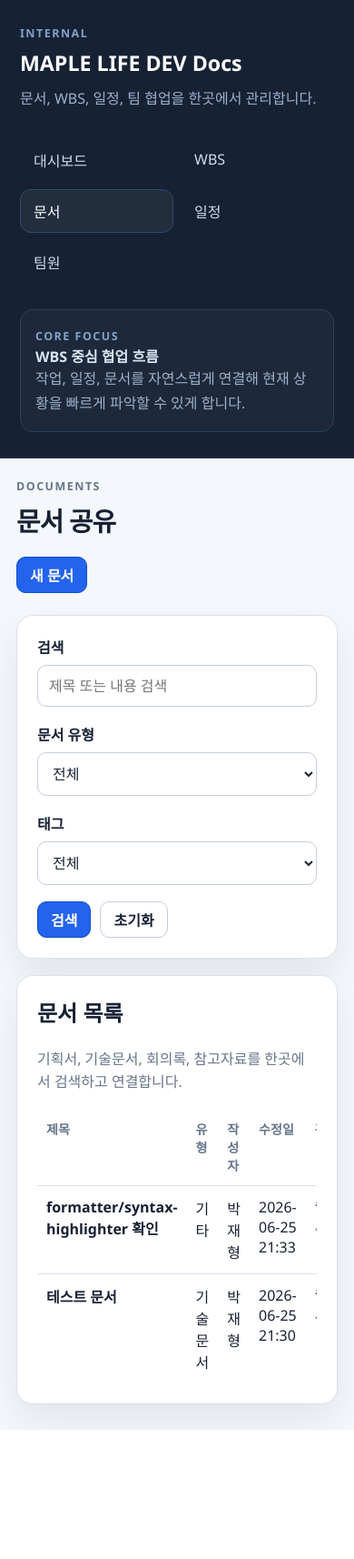
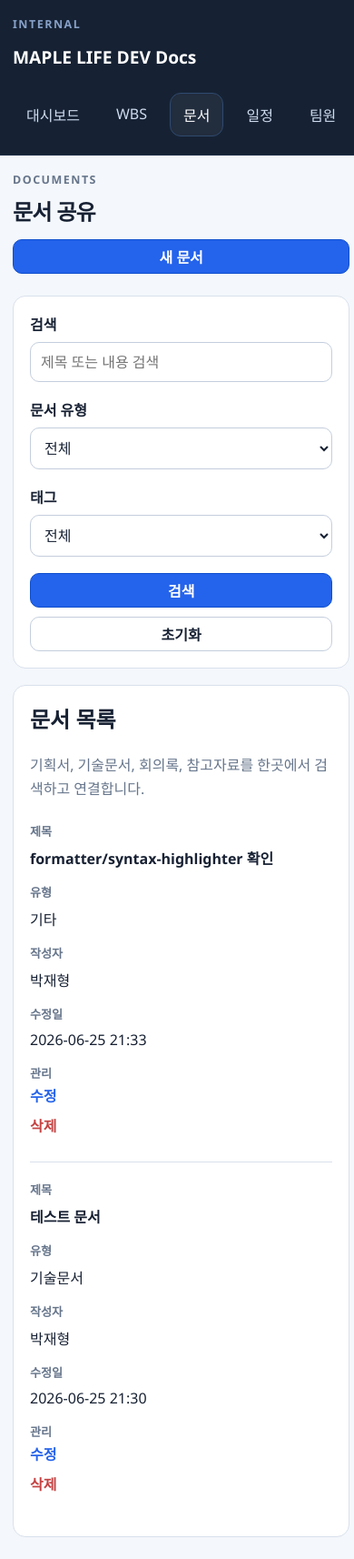
Before and after one commit to jhpark-jarvis/maple-life-docs, a Flask app: page /documents/ in a window 390 px wide. Shown: the whole page at 91% size. Before the commit the page ends 1572 px from the top, so only its background shows below. Run offline with Flask 3, Linux system fonts and the light colour scheme; data comes from the database, SQL or seed files in the repository; some libraries are stand-ins or nearby versions.

Commit message:
레이아웃 개선

```diff
--- a/app/static/styles.css
+++ b/app/static/styles.css
@@ -96,7 +96,7 @@ button, input, select, textarea { font: inherit; }
   border: 1px solid var(--line);
   border-radius: 18px;
   background: var(--surface);
-  box-shadow: var(--shadow);
+  /* box-shadow: var(--shadow); */
 }
 .stat-card strong { display: block; margin: 8px 0 6px; font-size: 2.4rem; letter-spacing: -0.05em; }
 .stat-card p, .panel-heading p, .muted-text, .subtext, .empty-state, .field-help { margin: 0; color: var(--muted); line-height: 1.6; }
@@ -124,7 +124,10 @@ button, input, select, textarea { font: inherit; }
 .button-link--danger, .text-link { color: var(--accent); text-decoration: none; font-weight: 600; }
 .button-link--danger { color: var(--danger); }
 
-.table-wrap { overflow-x: auto; }
+.table-wrap {
+  overflow-x: auto;
+  -webkit-overflow-scrolling: touch;
+}
 .table { width: 100%; border-collapse: collapse; }
 .table th, .table td { padding: 12px 10px; border-top: 1px solid var(--line); text-align: left; vertical-align: top; }
 .table thead th { border-top: 0; color: var(--muted); font-size: 0.88rem; font-weight: 700; }
@@ -172,6 +175,30 @@ button, input, select, textarea { font: inherit; }
 .list-row { display: flex; align-items: flex-start; justify-content: space-between; gap: 16px; }
 .list-row strong { display: block; margin-bottom: 4px; }
 .list-row time { color: var(--muted); white-space: nowrap; }
+
+.list-row--stack {
+  display: grid;
+  gap: 8px;
+}
+
+.list-meta-line {
+  display: flex;
+  align-items: center;
+  justify-content: space-between;
+  gap: 16px;
+}
+
+.list-meta-line > span {
+  margin-left: auto;
+  color: var(--muted);
+  text-align: right;
+}
+
+.list-meta-line__right {
+  margin-left: auto;
+  color: var(--muted);
+  text-align: right;
+}
 
 .filter-panel { margin-bottom: 18px; }
 .filter-grid { grid-template-columns: repeat(4, minmax(0, 1fr)); }
@@ -364,18 +391,163 @@ button, input, select, textarea { font: inherit; }
 
 @media (max-width: 1100px) {
   .app-shell { grid-template-columns: 1fr; }
-  .sidebar { border-right: 0; border-bottom: 1px solid var(--sidebar-border); }
-  .sidebar__nav { grid-template-columns: repeat(5, minmax(0, 1fr)); }
+  .sidebar {
+    padding: 18px 18px 16px;
+    border-right: 0;
+    border-bottom: 1px solid var(--sidebar-border);
+  }
+  .sidebar__brand {
+    display: grid;
+    gap: 6px;
+  }
+  .sidebar__caption,
+  .sidebar__note {
+    display: none;
+  }
+  .sidebar__nav {
+    display: flex;
+    gap: 10px;
+    margin-top: 16px;
+    overflow-x: auto;
+    padding-bottom: 4px;
+    scrollbar-width: thin;
+  }
+  .nav-link {
+    flex: 0 0 auto;
+    min-width: max-content;
+  }
+  .stats-grid {
+    grid-template-columns: repeat(2, minmax(0, 1fr));
+  }
 }
 
 @media (max-width: 860px) {
-  .main-shell { padding: 22px 18px 28px; }
+  .main-shell { padding: 18px 14px 24px; }
   .topbar, .panel-heading, .list-row { flex-direction: column; }
+  .topbar {
+    gap: 14px;
+  }
+  .topbar__actions {
+    width: 100%;
+  }
+  .topbar__actions .button {
+    flex: 1 1 180px;
+  }
   .stats-grid, .dashboard-grid, .detail-grid, .filter-grid, .filter-grid--wide, .form-grid { grid-template-columns: 1fr; }
   .calendar-list { grid-template-columns: repeat(2, minmax(0, 1fr)); }
   .field--actions, .form-actions, .topbar__actions, .table-actions { flex-wrap: wrap; }
-  .sidebar__nav { grid-template-columns: repeat(2, minmax(0, 1fr)); }
   .markdown-editor__panes { grid-template-columns: 1fr; }
   .markdown-editor__pane + .markdown-editor__pane { border-left: 0; border-top: 1px solid var(--line); }
   .markdown-editor__status { width: 100%; margin-left: 0; }
+  .panel,
+  .stat-card {
+    padding: 18px;
+    border-radius: 14px;
+  }
+  .stat-card strong {
+    font-size: 2rem;
+  }
+  .field input,
+  .field select,
+  .field textarea {
+    padding: 10px 11px;
+  }
+  .button,
+  .button-link {
+    min-height: 38px;
+  }
+  .toolbar-button {
+    flex: 1 1 auto;
+  }
+  .markdown-preview,
+  .markdown-editor__textarea {
+    min-height: 300px;
+  }
+  .table thead {
+    display: none;
+  }
+  .table,
+  .table tbody,
+  .table tr,
+  .table td {
+    display: block;
+    width: 100%;
+  }
+  .table tr {
+    padding: 12px 0;
+    border-top: 1px solid var(--line);
+  }
+  .table tbody tr:first-child {
+    border-top: 0;
+    padding-top: 0;
+  }
+  .table td {
+    display: grid;
+    grid-template-columns: minmax(88px, 108px) minmax(0, 1fr);
+    gap: 12px;
+    padding: 8px 0;
+    border-top: 0;
+  }
+  .table td::before {
+    content: attr(data-label);
+    color: var(--muted);
+    font-size: 0.82rem;
+    font-weight: 700;
+  }
+  .table-actions {
+    gap: 14px;
+  }
+  .table-actions form {
+    display: inline-flex;
+  }
+  .tree-cell {
+    padding-left: 0;
+  }
+  .progress-cell {
+    flex-wrap: wrap;
+  }
+  .list-row time {
+    white-space: normal;
+  }
+  .list-meta-line {
+    flex-direction: column;
+    align-items: flex-start;
+    gap: 4px;
+  }
+  .list-meta-line > span {
+    margin-left: 0;
+    text-align: left;
+  }
+  .list-meta-line__right {
+    text-align: left;
+  }
 }
+
+@media (max-width: 520px) {
+  .stats-grid,
+  .calendar-list {
+    grid-template-columns: 1fr;
+  }
+  .sidebar {
+    padding-left: 14px;
+    padding-right: 14px;
+  }
+  .sidebar__title {
+    font-size: 1.2rem;
+  }
+  .topbar__title {
+    font-size: 1.5rem;
+  }
+  .topbar__actions .button,
+  .form-actions .button,
+  .field--actions .button {
+    width: 100%;
+  }
+  .table td {
+    grid-template-columns: 1fr;
+    gap: 6px;
+  }
+  .table td::before {
+    margin-bottom: 2px;
+  }
+}
--- a/app/templates/documents/list.html
+++ b/app/templates/documents/list.html
@@ -60,11 +60,11 @@
           <tbody>
             {% for document in documents %}
               <tr>
-                <td><a class="table-link" href="{{ url_for('documents.detail', document_id=document['id']) }}">{{ document["title"] }}</a></td>
-                <td>{{ document["doc_type"] }}</td>
-                <td>{{ document["author_name"] or "-" }}</td>
-                <td>{{ document["updated_at"]|datetime_local }}</td>
-                <td class="table-actions">
+                <td data-label="제목"><a class="table-link" href="{{ url_for('documents.detail', document_id=document['id']) }}">{{ document["title"] }}</a></td>
+                <td data-label="유형">{{ document["doc_type"] }}</td>
+                <td data-label="작성자">{{ document["author_name"] or "-" }}</td>
+                <td data-label="수정일">{{ document["updated_at"]|datetime_local }}</td>
+                <td data-label="관리" class="table-actions">
                   <a href="{{ url_for('documents.edit_document', document_id=document['id']) }}" class="text-link">수정</a>
                   <form method="post" action="{{ url_for('documents.delete_document', document_id=document['id']) }}" onsubmit="return confirm('이 문서를 삭제할까요? 연결된 작업 정보도 함께 해제됩니다.');">
                     <button type="submit" class="button-link button-link--danger">삭제</button>
```
Also changed, not shown: app/templates/dashboard/index.html (+14 -11 lines), app/templates/members/list.html (+8 -8 lines), app/templates/schedules/list.html (+7 -7 lines), app/templates/wbs/list.html (+9 -9 lines).
